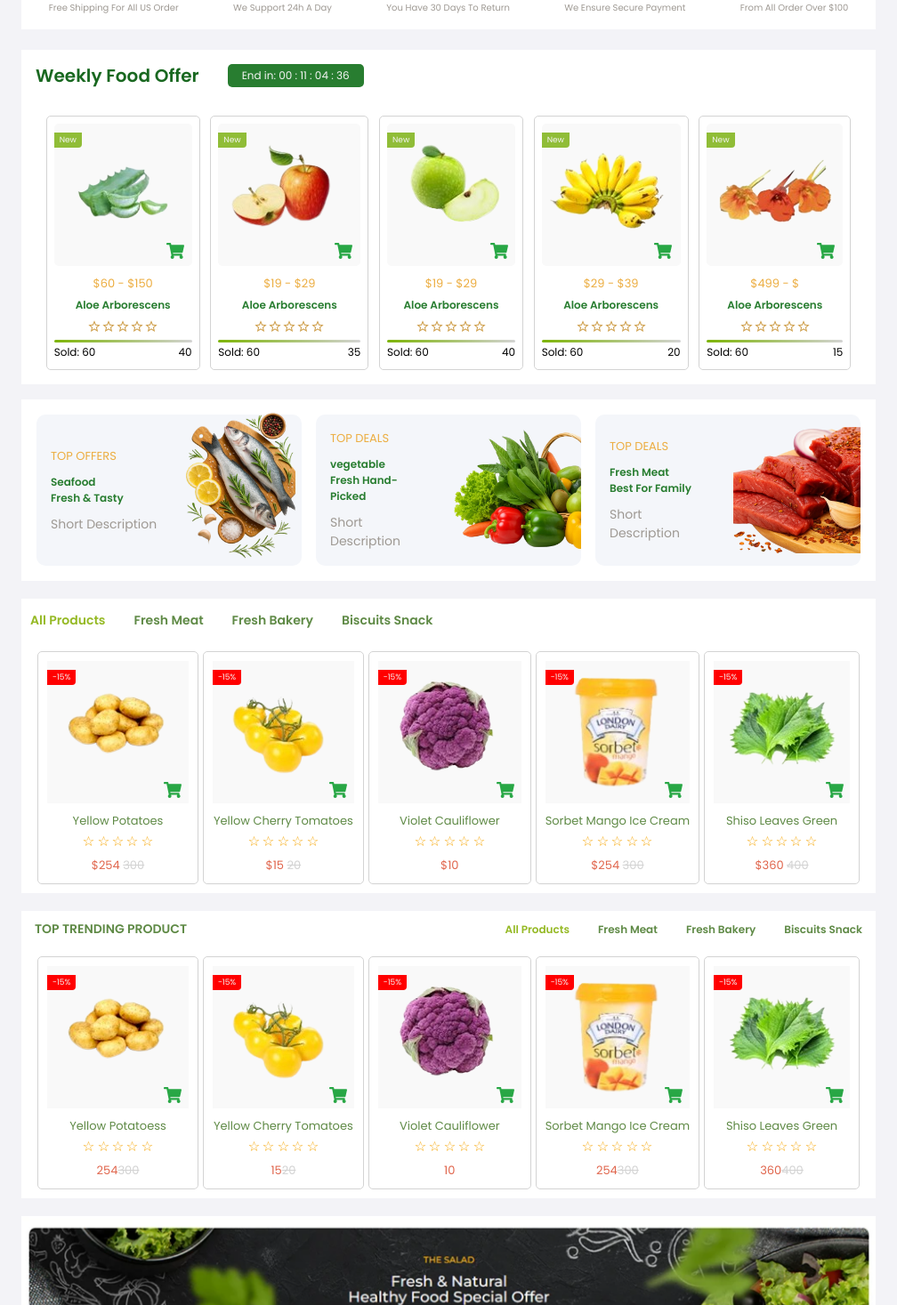
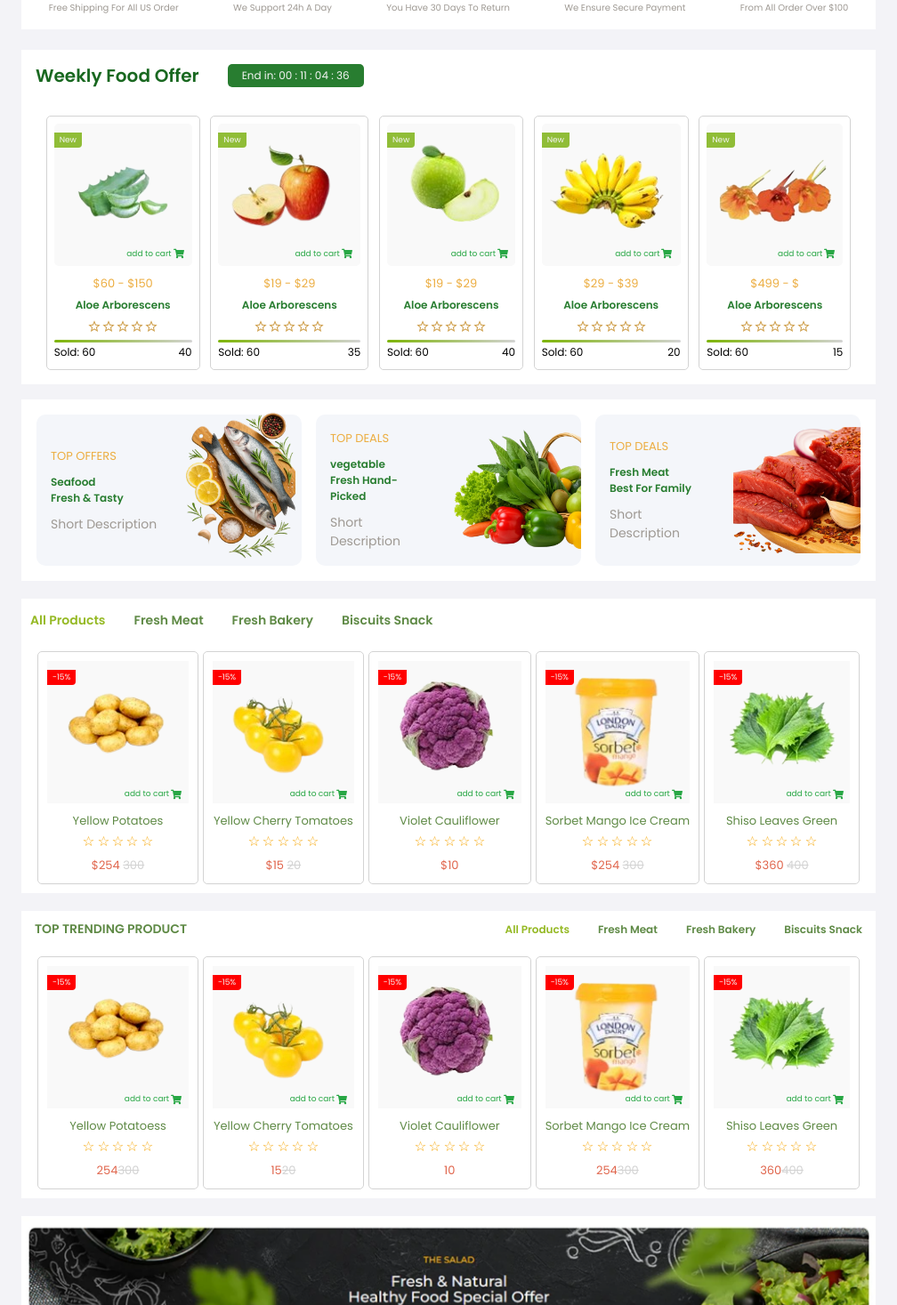
Before and after one commit to joeauscode/Finalproject, a React (Vite) app: page / in a window 1280 px wide. Shown: the part 643-2110 px from the top of the page at 89% size, without its empty margins (136-1144 px from the left). Built offline with nearby package versions, Linux system fonts and the light colour scheme.

Commit message:
Your commit message

```diff
--- a/src/components/Featurebran.jsx
+++ b/src/components/Featurebran.jsx
@@ -57,7 +57,7 @@ const Productuuid = useMemo(() =>
             <span>{item.name}</span>
              <span><IoIosStarOutline /> <IoIosStarOutline /> <IoIosStarOutline /> <IoIosStarOutline /> <IoIosStarOutline /></span>
             <span>${item.price} <span className='strock'>${item.oldPrice}</span></span>
-            <div style={{ position: 'absolute', top: '68%', right: '2%', color: '#28a745', fontSize: '20px', cursor: 'pointer' }} onClick={() => addToCart(item)} role="button"  tabIndex={0} onKeyPress={(e) => { if (e.key === 'Enter') addToCart(item) }}> <FaShoppingCart className='onlcikhover'/></div>
+            <div className='addtocatbutton' style={{position: 'absolute', top: '80%', right: '4%', color: '#28a745', fontSize: '12px', display: 'flex', justifyContent: 'center', alignItems: 'center', gap:'2px'}} onClick={() => addToCart(item)}><span style={{fontSize: '9px'}}>add to cart</span><FaShoppingCart className='onlcikhover' /></div>
 
          </div>
         </div>
--- a/src/components/Hompage.jsx
+++ b/src/components/Hompage.jsx
@@ -213,7 +213,7 @@ const totalPrice = cart.reduce((total, item) => total + item.price * (item.quant
 
           <span className='new'>New</span>
           <div className='titleimg'><img src={items.img} alt={items.name}/></div>
-          <div style={{position: 'absolute', top: '49%', right: '10%', color: '#28a745', fontSize: '20px'}} onClick={() => addToCart(items)}><FaShoppingCart className='onlcikhover' /></div>
+          <div className='addtocatbutton' style={{position: 'absolute', top: '52%', right: '10%', color: '#28a745', fontSize: '12px', display: 'flex', justifyContent: 'center', alignItems: 'center', gap:'2px'}} onClick={() => addToCart(items)}><span style={{fontSize: '9px'}}>add to cart</span><FaShoppingCart className='onlcikhover' /></div>
           <div>
             <span className='titleprice'>${items.price} - ${items.oldPrice ?? ''}</span>
               <p className='titleproduct'>Aloe Arborescens</p>
--- a/src/components/ProductAll.jsx
+++ b/src/components/ProductAll.jsx
@@ -81,7 +81,7 @@ const productionWithID = useMemo(() =>
          <div className='maoncardtwo'>
           <span className='new'>-15%</span>
           <div className='imagediv'><img src={item.img} alt={item.name} /></div>
-          <div style={{position: 'absolute', top: '55%', right: '10%', color: '#28a745', fontSize: '20px'}} ><FaShoppingCart className='onlcikhover' onClick={() => addToCart(item)} /></div>
+          <div className='addtocatbutton' style={{position: 'absolute', top: '59%', right: '10%', color: '#28a745', fontSize: '12px', display: 'flex', justifyContent: 'center', alignItems: 'center', gap:'2px'}} onClick={() => addToCart(item)}><span style={{fontSize: '9px'}}>add to cart</span><FaShoppingCart className='onlcikhover' /></div>
          </div>
           <div className='buttom'>
            <span>{item.name}</span>
@@ -120,7 +120,7 @@ const productionWithID = useMemo(() =>
          <div className='maoncardtwo'>
           <span className='new'>-15%</span>
           <div className='imagediv'><img src={items.img} alt={items.name} /></div>
-          <div  style={{position: 'absolute', top: '55%', right: '10%', color: '#28a745', fontSize: '20px' }}><FaShoppingCart onClick={() => addToCart (items)} className='onlcikhover' /></div>
+           <div className='addtocatbutton' style={{position: 'absolute', top: '59%', right: '10%', color: '#28a745', fontSize: '12px', display: 'flex', justifyContent: 'center', alignItems: 'center', gap:'2px'}} onClick={() => addToCart(items)}><span style={{fontSize: '9px'}}>add to cart</span><FaShoppingCart className='onlcikhover'/></div>
          </div>
           <div className='buttom'>
            <span>{items.name}</span>
--- a/src/components/styles.js
+++ b/src/components/styles.js
@@ -311,6 +311,7 @@ position: relative;
 
    .onlcikhover:hover{
  color: red;
+
 }
 
 .overblur{
@@ -938,6 +939,10 @@ color: #e0654cff;
 }
 
 @media screen and (max-width: 800px) {
+  .addtocatbutton{
+  top: 55% !important;
+  right: 11% !important;
+}
 
   .allproduct{
     width: 100%;
@@ -995,6 +1000,8 @@ export const Feature = styled.main`
  .onlcikhover:hover{
  color: red;
 }
+
+
 
  .brandheader{
   font-size: 17px;
@@ -1063,7 +1070,10 @@ export const Feature = styled.main`
 
 
 @media screen and (max-width: 800px){
-
+.addtocatbutton{
+  top: 58% !important;
+  right: 11% !important;
+}
   .features{
     width: 100%;
   }
```
